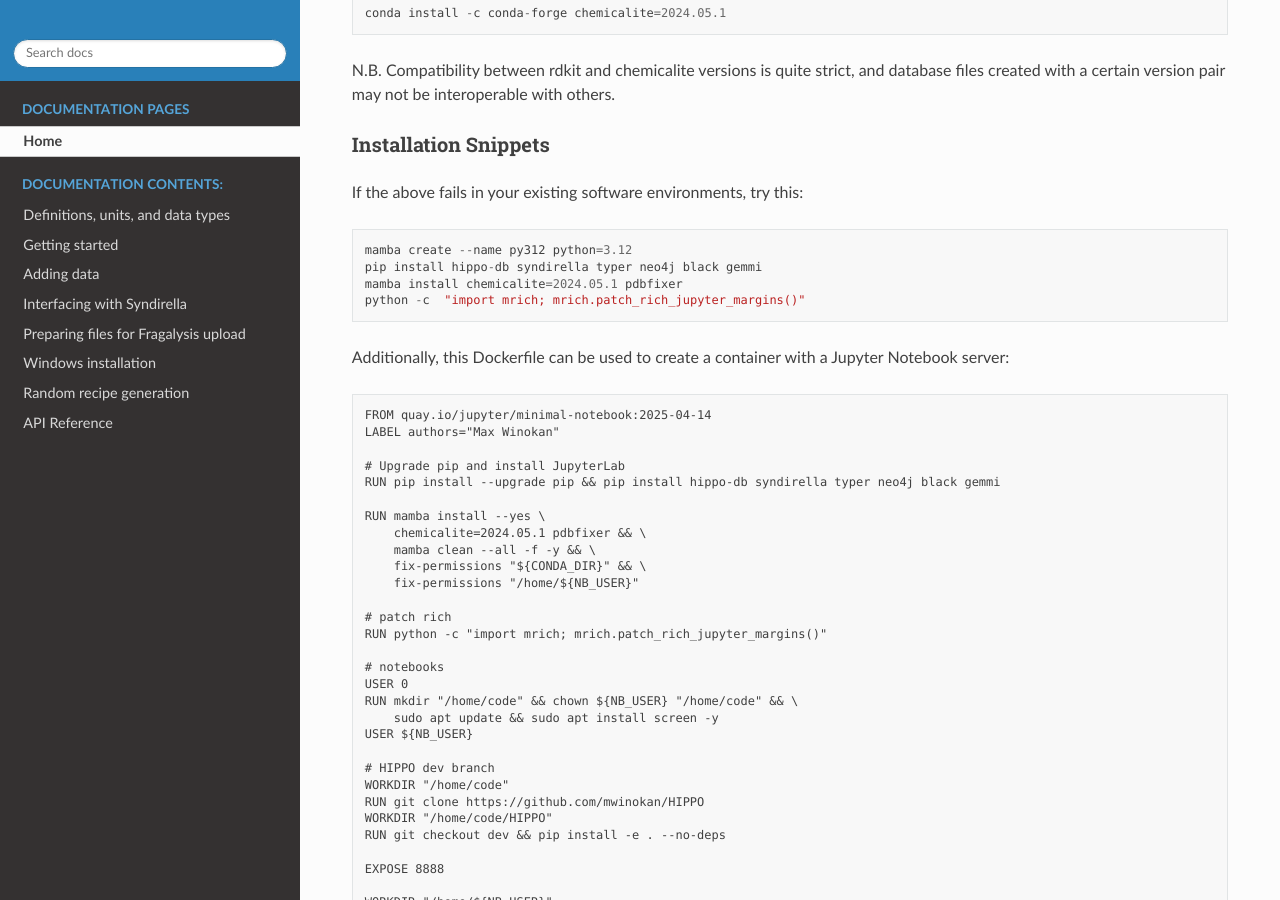
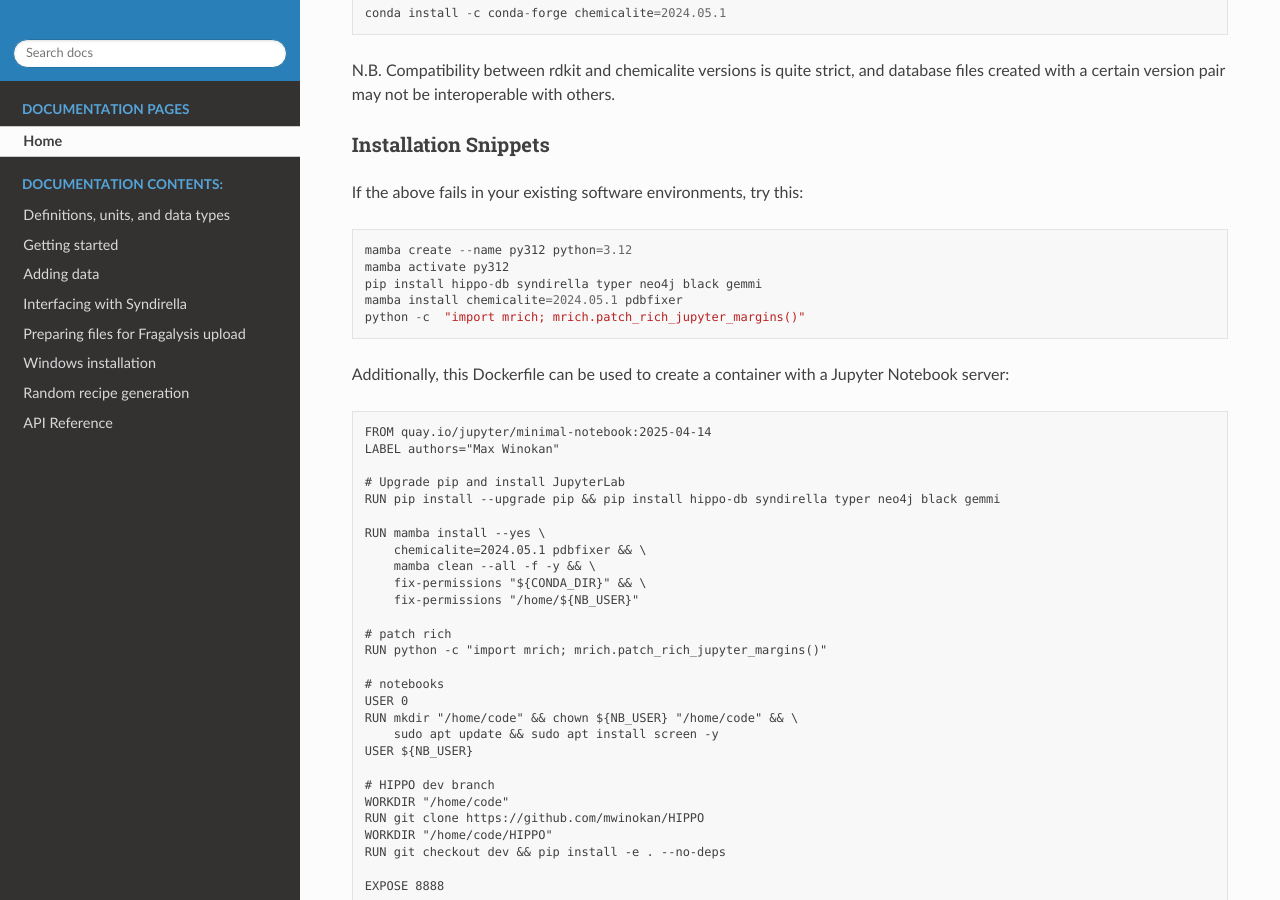
Before and after one commit to mwinokan/HIPPO, a Sphinx documentation site: the page built from docs/source/index.rst, in a window 1280 px wide and 900 px high, scrolled down 2163 px. Built offline with Sphinx 7.4.7 and the Read the Docs theme 3.1.0, drawn with Linux system fonts in a browser that asks for light colours; pages that are not in the unit, such as notebooks, are missing from menus.

Commit message:
active env

```diff
--- a/docs/source/index.rst
+++ b/docs/source/index.rst
@@ -118,6 +118,7 @@ If the above fails in your existing software environments, try this:
 ::
 
    mamba create --name py312 python=3.12
+   mamba activate py312
    pip install hippo-db syndirella typer neo4j black gemmi
    mamba install chemicalite=2024.05.1 pdbfixer
    python -c  "import mrich; mrich.patch_rich_jupyter_margins()"
```
